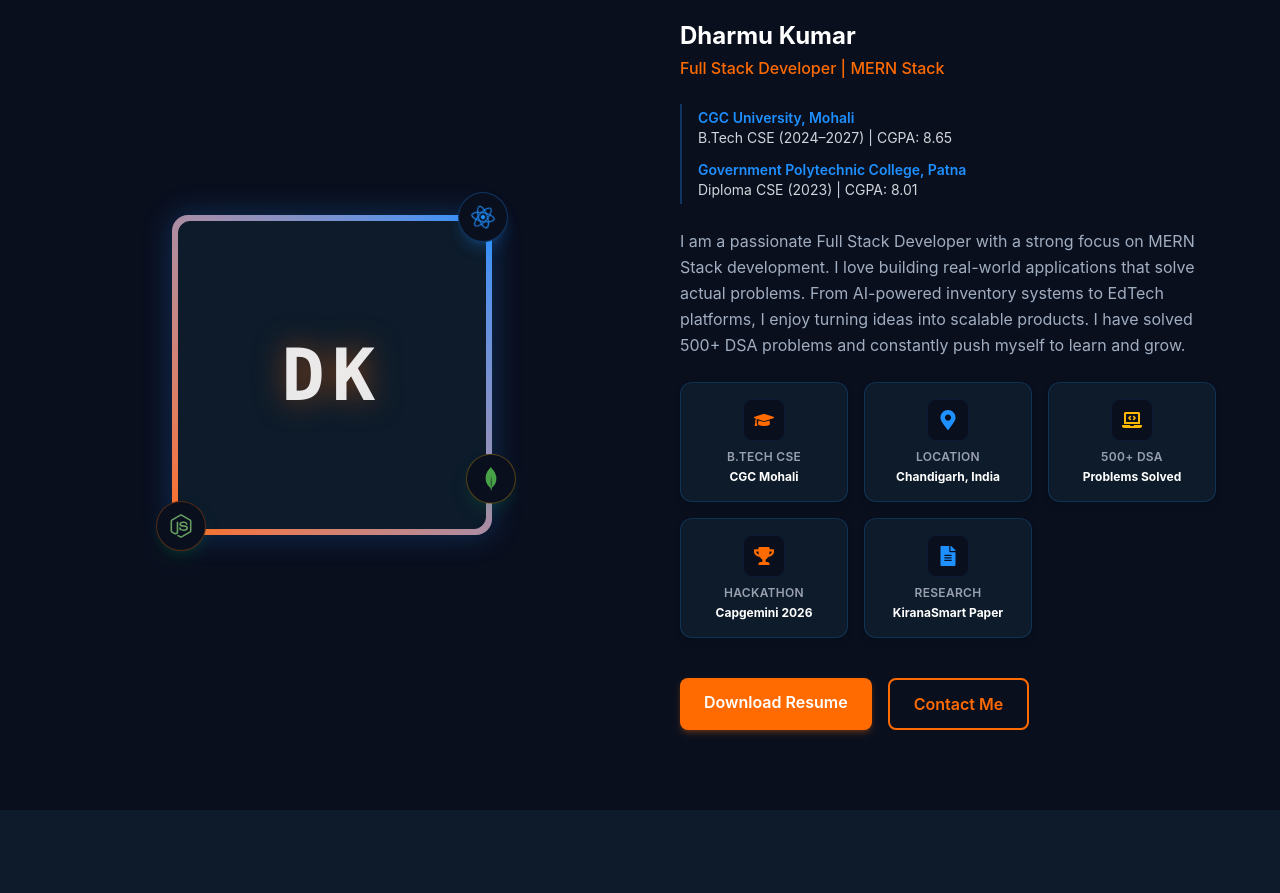
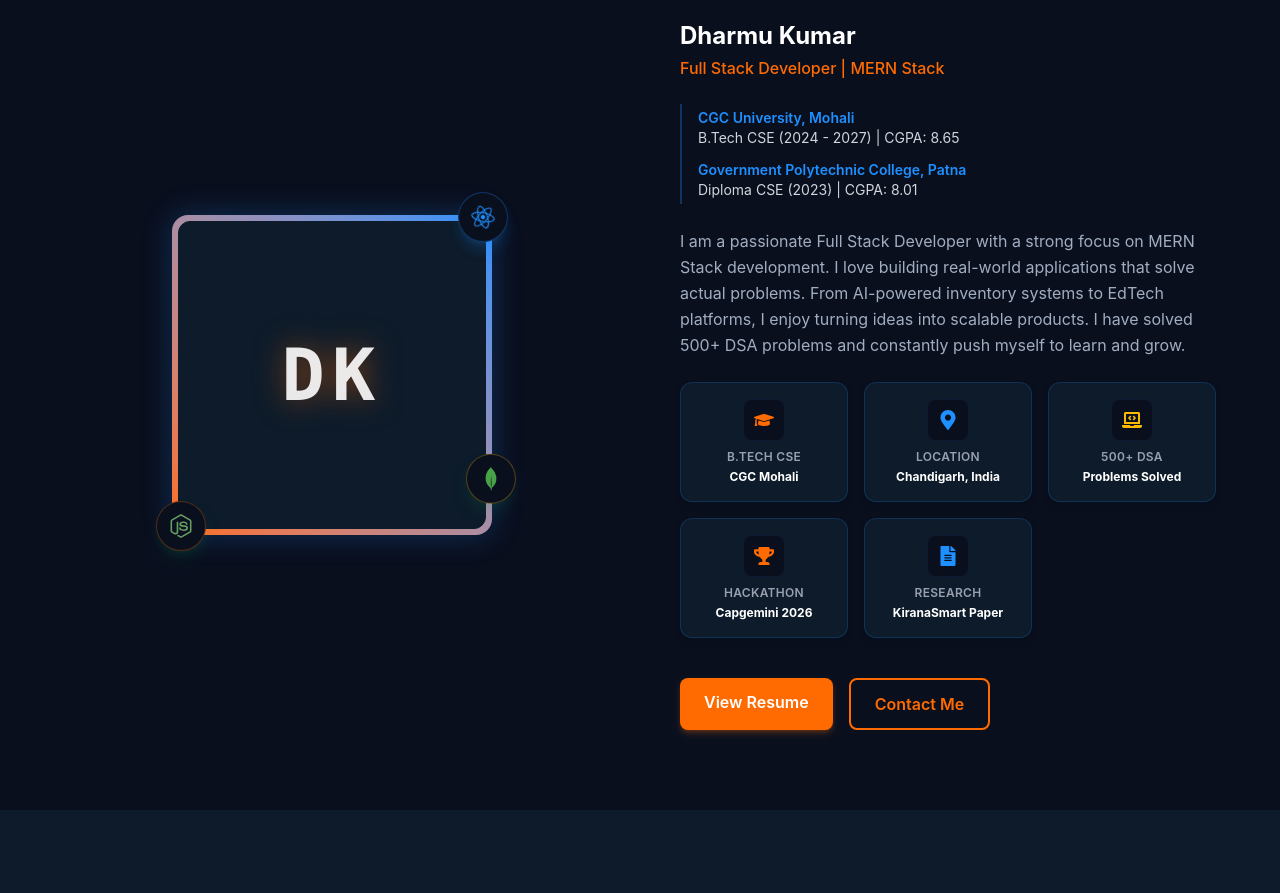
Before and after one commit to dharmu689/Portfolio, a React (Vite) app in the folder client/: page / in a window 1280 px wide. Shown: the part 980-1873 px from the top of the page. Built offline with nearby package versions, Linux system fonts and the light colour scheme.

Commit message:
Update About.jsx

```diff
--- a/client/src/components/About.jsx
+++ b/client/src/components/About.jsx
@@ -114,7 +114,7 @@
             <div className="space-y-3 border-l-2 border-brandBlue/30 pl-4 py-1">
               <div>
                 <p className="text-sm text-brandBlue font-semibold">CGC University, Mohali</p>
-                <p className="text-sm text-gray-300">B.Tech CSE (2024–2027) | CGPA: 8.65</p>
+                <p className="text-sm text-gray-300">B.Tech CSE (2024 - 2027) | CGPA: 8.65</p>
               </div>
               <div>
                 <p className="text-sm text-brandBlue font-semibold">Government Polytechnic College, Patna</p>
@@ -154,10 +154,12 @@
             {/* CTA Buttons */}
             <div className="flex flex-wrap gap-4 pt-4">
               <a
-                href="/resume.pdf"
+                href="/Resume.pdf"
+                target="_blank"
+                rel="noopener noreferrer"
                 className="px-6 py-3 rounded-lg bg-brandOrange text-white font-semibold shadow-md shadow-brandOrange/25 hover:bg-[#E05E00] hover:shadow-brandOrange/45 hover:-translate-y-0.5 transition-all duration-300"
               >
-                Download Resume
+                View Resume
               </a>
               <a
                 href="#contact"
```
